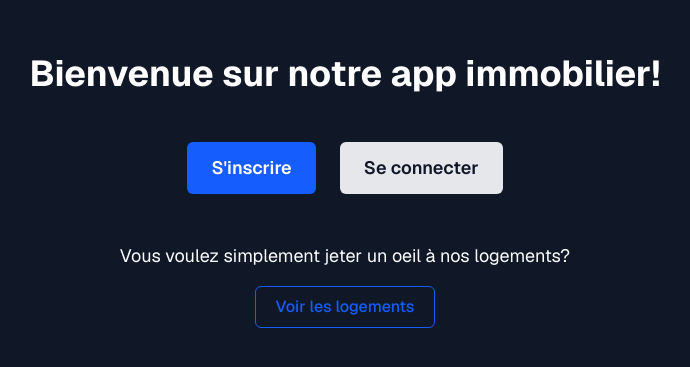
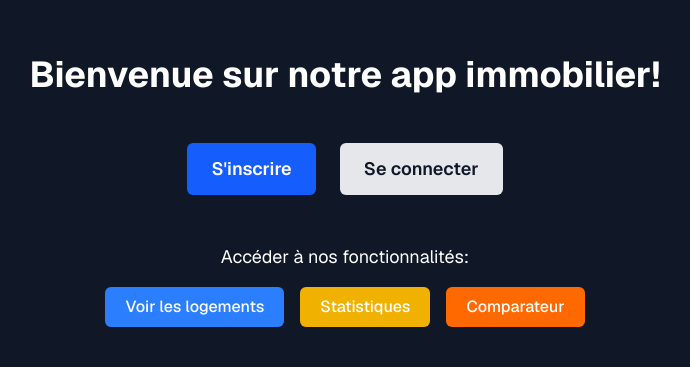
Before and after one commit to Kibanker/projet-tw, a Next.js app: page / in a window 1280 px wide. Shown: the part 209-576 px from the top of the page, without its empty margins (295-985 px from the left). Built offline with nearby package versions, Linux system fonts and the light colour scheme; no server answers.

Commit message:
amélioration écran d'accueil

```diff
--- a/app/page.tsx
+++ b/app/page.tsx
@@ -1,15 +1,50 @@
 'use client'
 
 import { useRouter } from 'next/navigation'
+import { useEffect, useState } from 'react'
+import Link from 'next/link'
+
+interface User {
+  _id: string
+  name: string
+  lastName: string
+  email: string
+  phone: string
+  address: string
+  likedAccommodations: any[]
+}
 
 export default function Home() {
   const router = useRouter()
+  const [user, setUser] = useState<User | null>(null)
+  const [loading, setLoading] = useState(true)
+
+  useEffect(() => {
+    const checkLoginStatus = async () => {
+      try {
+        const response = await fetch('/api/user/current')
+        if (response.ok) {
+          const data = await response.json()
+          setUser(data.user)
+        }
+      } catch (error) {
+        console.error('Erreur lors de la vérification du statut de connexion:', error)
+      } finally {
+        setLoading(false)
+      }
+    }
+
+    checkLoginStatus()
+  }, [])
 
   return (
     <div className="min-h-screen flex flex-col items-center justify-center bg-gray-900 px-6 py-12 space-y-12 font-sans text-white">
 
-      <h1 className="text-4xl font-bold text-white">Bienvenue sur notre app immobilier!</h1>
+      <h1 className="text-4xl font-bold text-white">
+        {!loading && user ? `Bonjour ${user.name}!` : "Bienvenue sur notre app immobilier!"}
+      </h1>
 
+      {!loading && !user ? (
         <div className="flex gap-6">
           <button
             onClick={() => router.push('/register')}
@@ -24,15 +59,39 @@ export default function Home() {
             Se connecter
           </button>
         </div>
+      ) : !loading && user ? (
+        <form action="/api/user/logout" method="POST">
+          <button
+            type="submit"
+            className="cursor-pointer px-6 py-3 rounded-md bg-red-600 text-white text-lg font-semibold hover:bg-red-700 transition"
+          >
+            Déconnexion
+          </button>
+        </form>
+      ) : null}
 
       <div className="text-center space-y-4">
-        <p className="text-white text-lg">Vous voulez simplement jeter un oeil à nos logements?</p>
+        <p className="text-white text-lg">Accéder à nos fonctionnalités:</p>
+        <div className="flex justify-center space-x-4">
           <button
             onClick={() => router.push('/accommodations')}
-          className=" cursor-pointer px-5 py-2 rounded-md border border-blue-600 text-blue-600 font-medium hover:bg-blue-50 transition"
+            className="cursor-pointer px-5 py-2 rounded-md bg-blue-500 text-white font-medium hover:bg-blue-600 transition"
           >
             Voir les logements
           </button>
+          <button
+            onClick={() => router.push('/statistics')}
+            className="cursor-pointer px-5 py-2 rounded-md bg-yellow-500 text-white font-medium hover:bg-yellow-600 transition"
+          >
+            Statistiques
+          </button>
+          <button
+            onClick={() => router.push('/compare')}
+            className="cursor-pointer px-5 py-2 rounded-md bg-orange-500 text-white font-medium hover:bg-orange-600 transition"
+          >
+            Comparateur
+          </button>
+        </div>
       </div>
     </div>
   )
```
Lines whose indentation alone changed are shown as unchanged.
